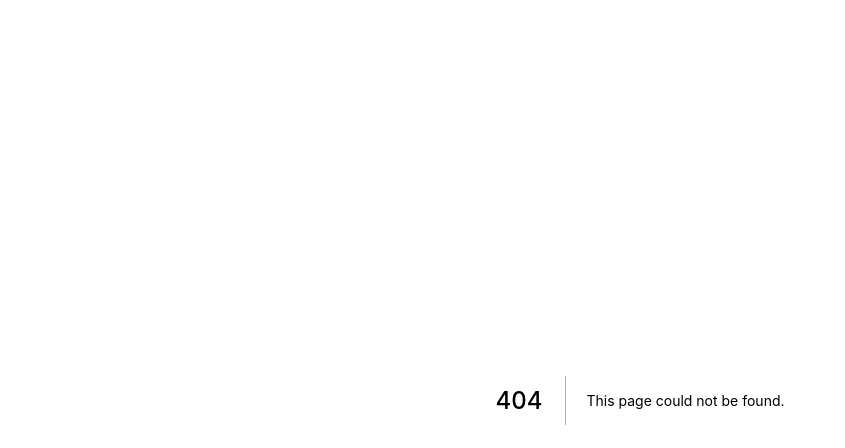
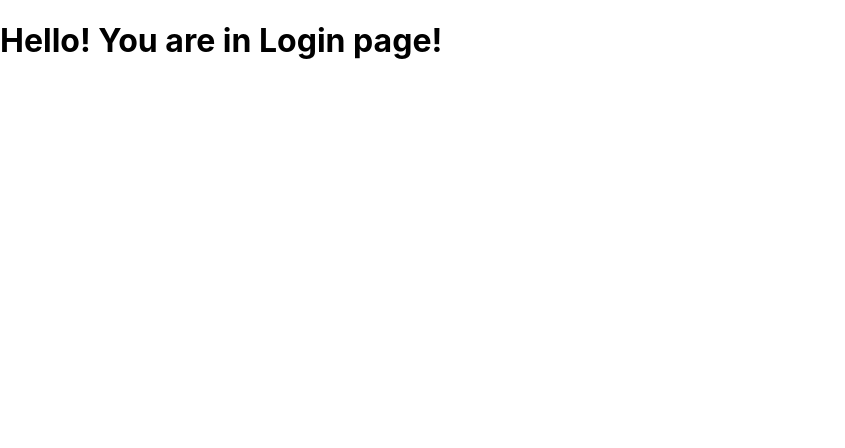
Before and after one commit to wallock-team/wallock-web, a Next.js app: page /login in a window 1280 px wide. Before the commit this address had no page. Shown: the top 448 px of the page, without its empty margins (0-845 px from the left). Built offline with nearby package versions, Linux system fonts and the light colour scheme.

Commit message:
Add Login page

```diff
--- /dev/null
+++ b/pages/login.tsx
@@ -0,0 +1,7 @@
+import { NextPage } from "next";
+
+const Login: NextPage = () =>  {
+  return <h1>Hello! You are in Login page!</h1>
+}
+
+export default Login
```
